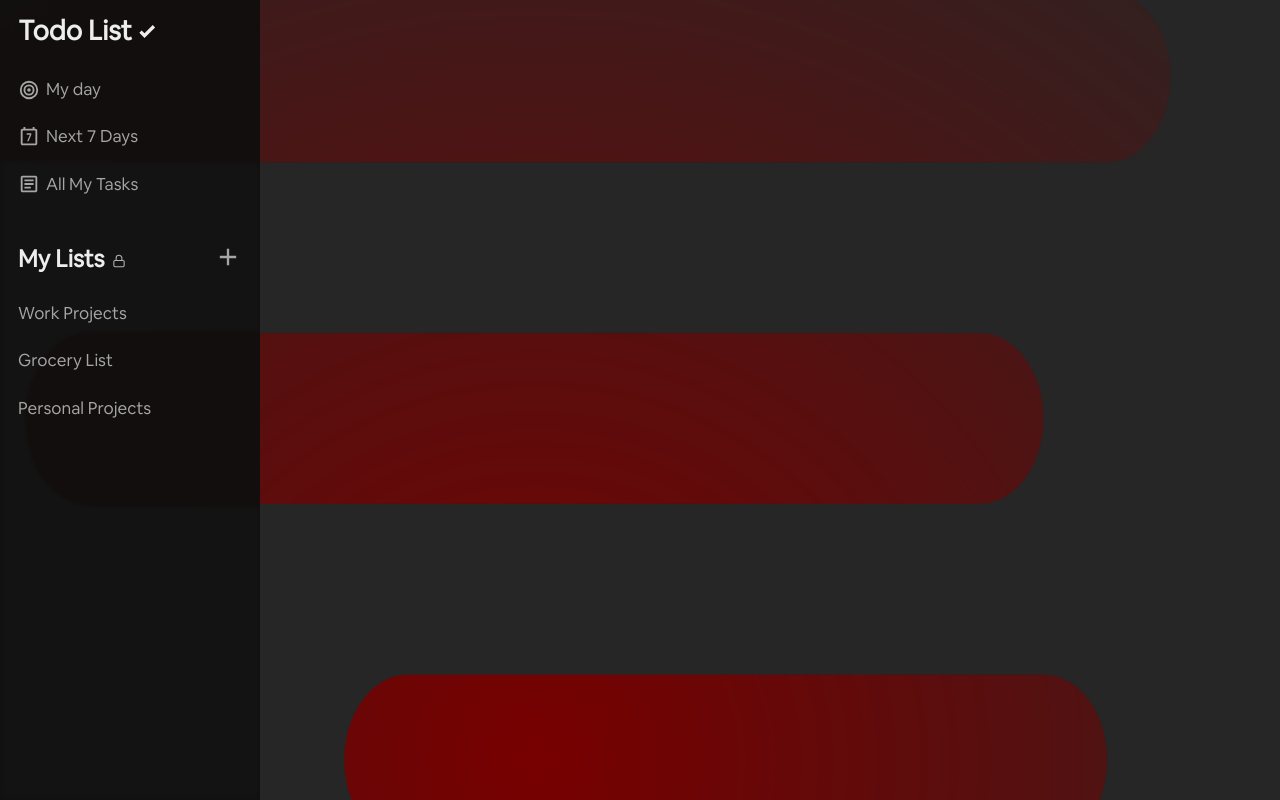
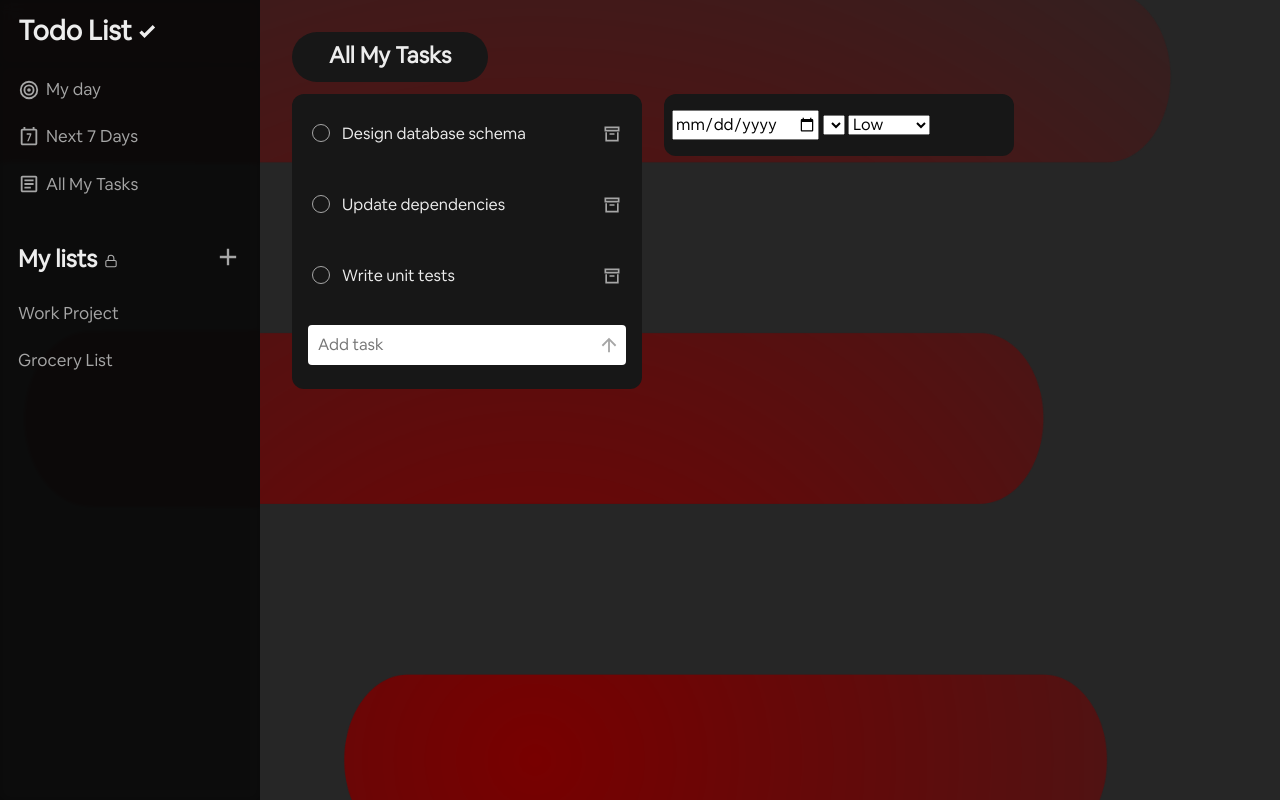
Before and after one commit to JodieFlacko/To-Do-List, a website built with webpack: page src/template.html in a window 1280 px wide. Built offline with nearby package versions, Linux system fonts and the light colour scheme.

Commit message:
style: page look and structure

```diff
--- a/src/index.js
+++ b/src/index.js
@@ -1,2 +1,11 @@
 import "./styles/style.css";
 import "./styles/css-reset-by-Josh-Cameau.css";
+import {createNote, getNote, getNotes, removeNote, removeProject} from "../handleNotes";
+import { displayTaskElements, displayProjects } from "../displayNotes";
+import { initEventListeners } from "../handleEventListeners";
+
+displayTaskElements();
+displayProjects();
+initEventListeners();
+removeProject("Personal Project");
+displayProjects();
--- a/src/styles/style.css
+++ b/src/styles/style.css
@@ -16,7 +16,7 @@
 
 :root{
   --byzantine-blue: 220, 93%, 43%;
-  --night: 0, 0%, 6%;
+  --night: 0, 0%, 4%;
   --night-2: 0, 0%, 9%;
   --eerie-black-font: 0, 0%, 65%;
   --eerie-black-background: 0, 0%, 15%;
@@ -58,7 +58,7 @@ body{
   display: flex;
   align-items: flex-end;
   gap: 5px;
-  background: hsla(var(--night), .98);
+  background: hsla(var(--night), .99);
   color: hsl(var(--dirty-white));
   padding: 12px 18px;
   backdrop-filter: blur(6px) saturate(520%) brightness(10.1);
@@ -100,7 +100,7 @@ body{
 .navbar{
   grid-column: 1/2;
   grid-row: 2/3;
-  background-color: hsla(var(--night), 0.98);
+  background-color: hsla(var(--night), .99);
   color: hsl(var(--eerie-black-font));
   font-size: 106%;
   border-right: 1px solid hsl(var(--night));
@@ -182,3 +182,189 @@ body{
   width: 28px;
   height: 28px;
 }
+
+/* Notes */
+
+.tasksCards{
+  grid-row: 1/3;
+  padding: 32px;
+  color: hsl(var(--dirty-white));
+}
+
+.tasksCardsWrapper{
+  display: flex;
+  gap: 22px;
+}
+
+.tasksContainer{
+  width: clamp(350px, 30%, 40%);
+  background-color: hsl(var(--night-2));
+  border-radius: 12px;
+  display: flex;
+  flex-direction: column;
+  padding: 16px 8px;
+}
+
+.tasksContainerHeader{
+  width: 100%;
+  text-align: center;
+  font-size: 120%;
+  font-weight: 600;
+}
+
+.tasksContainerHeader h3{
+  background-color: hsl(var(--night-2));
+  padding: 8px 20px;
+  margin-bottom: 12px;
+  border-radius: 26px;
+  width: calc-size(min-content, size + 100px);
+}
+
+.tasksListUl{
+  padding: 0;
+  margin: 0;
+  list-style-type: none;
+  max-height: 70vh;
+  overflow: auto;
+}
+
+/* task element */
+
+.tasksListUl > .taskElement:last-child{
+  margin-bottom: 0px;
+}
+
+.taskElement{
+  display: flex;
+  align-items: center;
+  width: 100%;
+  margin-bottom: 22px;
+  padding: 8px 12px;
+  border-radius: 8px;
+  cursor: pointer;
+}
+
+.taskElement:hover{
+  background-color: hsl(var(--eerie-black-background));
+}
+
+.taskElementCheckBtn, .taskElementArchiveBtn{
+  padding: 0;
+  margin: 0;
+  flex-shrink: 0;
+  background-color: transparent;
+}
+
+.taskElementCheckBtn{
+  margin-bottom: 2px;
+  border-radius: 50%;
+  border: 1px solid hsl(var(--eerie-black-font));
+  width: 18px;
+  height: 18px;
+  margin-right: 12px;
+  cursor: pointer;
+}
+
+.taskElementCheckBtn:hover{
+  border-color: hsl(var(--barn-red));
+}
+
+.actionBtnsContainer{
+  margin-left: auto;
+}
+
+.taskElementArchiveBtn{
+  margin-top: 6px;
+  border: none;
+  width: 20px;
+  height: 20px;
+}
+
+.taskElementArchiveBtn svg{
+  fill: hsl(var(--eerie-black-font));
+  cursor: pointer;
+  transition: all .1s ease;
+}
+
+.taskElementArchiveBtn svg:hover{
+  fill: hsl(var(--barn-red));
+}
+
+/* Tasks Footer */
+
+.tasksContainerFooter{
+  margin-top: 16px;
+  padding: 8px;
+}
+
+.addTaskForm{
+  display: flex;
+  align-items: center;
+  position: relative;
+}
+
+.addTaskInput{
+  width: 100%;
+  border-radius: 4px;
+  border: 2px solid transparent;
+  padding: 6px 8px;
+  transition: all .2s ease
+}
+
+.addTaskInput:focus{
+  outline: none;
+  border: 2px solid hsl(var(--barn-red));
+}
+
+.arrowIcon{
+  fill: hsl(var(--eerie-black-font));
+  transition: all .2s ease;
+}
+
+.addTaskInput:not(:placeholder-shown) + .addTaskButton > .arrowIcon{
+  fill: hsl(var(--barn-red));
+}
+
+.addTaskButton{
+  padding: 0;
+  margin: 0;
+  border: none;
+  background-color: transparent;
+  width: 22px;
+  height: 22px;
+  position: absolute;
+  right: 6px;
+  cursor: pointer;
+}
+
+/* Scrollbar */
+
+/* Target the scrollbar */
+::-webkit-scrollbar {
+  width: 4px; /* Vertical scrollbar width */
+}
+
+/* Track (background) */
+::-webkit-scrollbar-track {
+  background: hsl(var(--night-2));
+  border-radius: 10px;
+}
+
+/* Handle (thumb) */
+::-webkit-scrollbar-thumb {
+  background: hsl(var(--eerie-black-font));
+  border-radius: 3px;
+}
+
+/* Task Editor */
+
+.taskEditor{
+  width: clamp(350px, 30%, 40%);
+  height: 100%;
+  background-color: hsl(var(--night-2));
+  border-radius: 12px;
+  display: flex;
+  flex-direction: column;
+  padding: 16px 8px;
+  display: block;
+}
--- a/src/template.html
+++ b/src/template.html
@@ -54,7 +54,7 @@
           <div class="appSidebarHeadingItem">
             <div class="appSidebarHeadingItem_children">
               <div class="appSidebarHeadingItem_title">
-                <div class="appSidebarHeadingItem_title_text">My Lists</div>
+                <div class="appSidebarHeadingItem_title_text">My lists</div>
                 <div class="appSidebarHeadingItem_after">
                   <span>
                     <svg xmlns="http://www.w3.org/2000/svg" width="16" height="16" fill="none" viewBox="0 0 16 16"><path stroke="#B2B2B2" stroke-linecap="round" stroke-linejoin="round" stroke-width="1.07" d="M12.01 7.426H3.989c-.633 0-1.146.513-1.146 1.146v4.011c0 .633.513 1.146 1.146 1.146h8.023c.633 0 1.146-.513 1.146-1.146V8.572c0-.633-.513-1.146-1.146-1.146Z"></path><path stroke="#B2B2B2" stroke-linecap="round" stroke-linejoin="round" stroke-width="1.07" d="M5.135 7.427V5.135a2.865 2.865 0 1 1 5.73 0v2.292"></path></svg>
@@ -70,26 +70,47 @@
               </div>
             </div>
           </div>
-          <div class="AppSidebarGroupsItem">
-            <div class="AppSidebarGroupsItem_Item">
-              <button class="appSidebarGroupsItems_item_button">
-                <div class="appSidebarGroupsItems_item_categoryTitle">Work Projects</div>
-              </button>
-            </div>
-            <div class="AppSidebarGroupsItem_Item">
-              <button class="appSidebarGroupsItems_item_button">
-                <div class="appSidebarGroupsItems_item_categoryTitle">Grocery List</div>
-              </button>
-            </div>
-            <div class="AppSidebarGroupsItem_Item">
-              <button class="appSidebarGroupsItems_item_button">
-                <div class="appSidebarGroupsItems_item_categoryTitle">Personal Projects</div>
-              </button>
-            </div>
+          <div class="AppSidebarGroupsItem lists">
           </div>
         </li>
       </ul>
     </div>
-  </div>
+    <section class="tasksCards">
+      <div class="tasksContainerHeader">
+        <h3>All My Tasks</h3>
+      </div>
+
+      <div class="tasksCardsWrapper">
+        <div class="tasksContainer">
+          <ul class="tasksListUl"></ul>
+
+          <div class="tasksContainerFooter">
+            <form action="#" class="addTaskForm">
+              <input type="text" placeholder="Add task" class="addTaskInput" name="taskTitle">
+              <button class="addTaskButton">
+                <svg class="arrowIcon" xmlns="http://www.w3.org/2000/svg" viewBox="0 0 24 24">
+                  <title>arrow-up</title>
+                  <path d="M13,20H11V8L5.5,13.5L4.08,12.08L12,4.16L19.92,12.08L18.5,13.5L13,8V20Z" />
+                </svg>
+              </button>
+            </form>
+          </div>
+        </div>
+
+        <div class="taskEditor">
+          <div class="taskTitleEditor"></div>
+          <div class="propertySettersContainer">
+            <input type="date" name="dueDate" class="date-input">
+            <select name="project" id="project">
+            </select>
+            <select name="priority" class="projectSelector">
+              <option value="low">Low</option>
+              <option value="medium">Medium</option>
+              <option value="high">high</option>
+            </select>
+          </div>
+        </div>
+      </div>
+    </section>
 </body>
 </html>
```
Also changed, not shown: src/assets/images/lightning-bolt-circle.png (deleted), src/assets/images/lightning-bolt-outline.png (deleted), src/assets/images/lightning-bolt.png (deleted).
